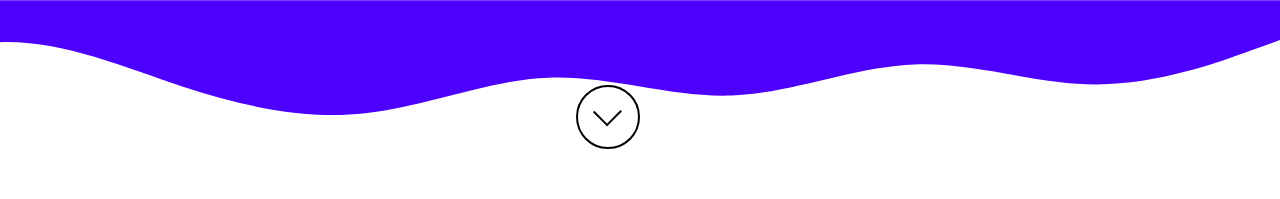
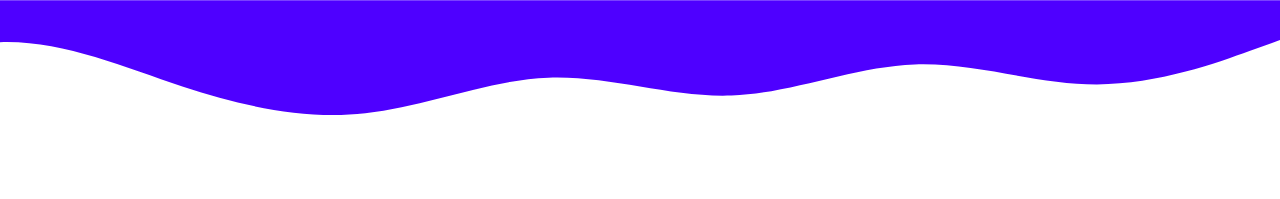
Before and after one commit to CrestedHeart3/CrestedHosting, a plain HTML site: page index.html in a window 1280 px wide. Shown: the top 199 px of the page. Drawn offline with Linux system fonts and the light colour scheme.

Commit message:
Update index.html

```diff
--- a/index.html
+++ b/index.html
@@ -100,9 +100,9 @@ bottom:0;
 	window.onscroll = function () {
 		var currentScrollPos = window.pageYOffset;
 		if (prevScrollpos > currentScrollPos) {
-			document.getElementById("scroll").style.top = "0";
+			document.getElementById("scroll").style.opacity = "100";
 		} else {
-			document.getElementById("scroll").style.top = "-500px";
+			document.getElementById("scroll").style.opacity = "0";
 		}
 		prevScrollpos = currentScrollPos;
 	}
```
